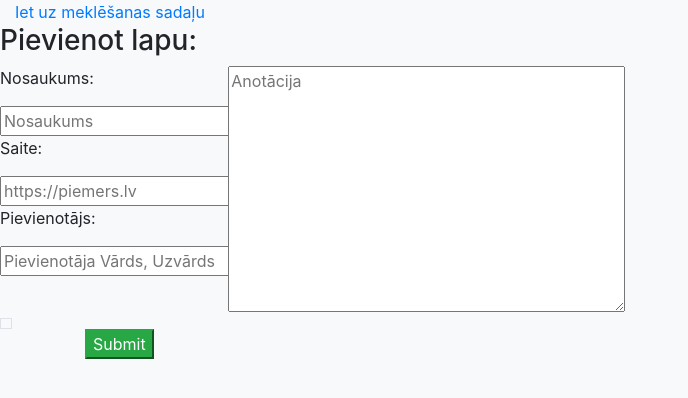
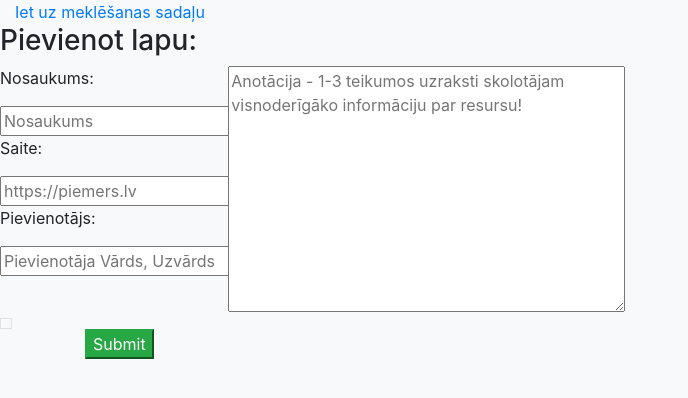
Before and after one commit to martabritala/skolotajuDB, a Flask app: page / in a window 1280 px wide. Shown: the top 398 px of the page, without its empty margins (0-688 px from the left). Run offline with Flask 2, Linux system fonts and the light colour scheme; data that the repository does not hold is empty; parts of the project's set-up code (start-up, migrations or seed data) failed here and were passed over; some libraries are stand-ins or nearby versions.

Commit message:
anotacija

```diff
--- a/templates/index1.html
+++ b/templates/index1.html
@@ -35,7 +35,7 @@
         </div>
       </div>
       <div class="col col-4">
-        <textarea style="width: 100%;" name="anotacija" rows="10" cols="50" placeholder="Anotācija"></textarea>
+        <textarea style="width: 100%;" name="anotacija" rows="10" cols="50" placeholder="Anotācija - 1-3 teikumos uzraksti skolotājam visnoderīgāko informāciju par resursu!"></textarea>
       </div>
       <div id="infovieta" class="col col-6">
       </div>
```
